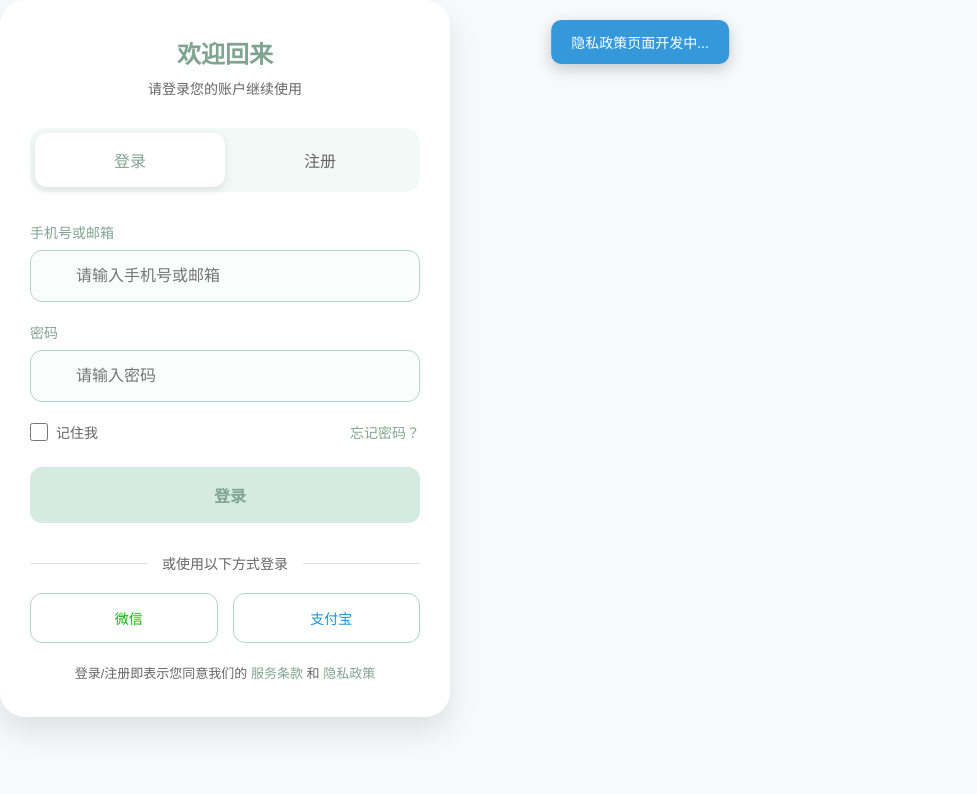
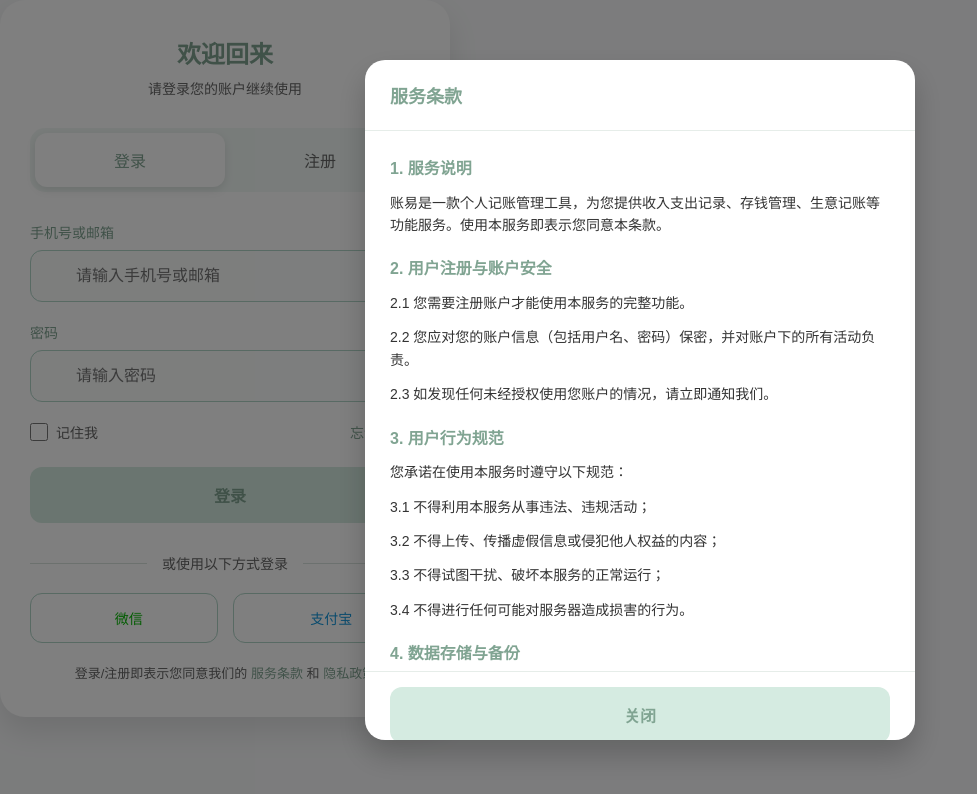
Before and after one commit to Lx6789/zhangyi, a Vue app in the folder frontend/: page /login in a window 1280 px wide. Both pictures are taken after a click on the link "服务条款". Shown: the top 794 px of the page, without its empty margins (0-977 px from the left). Built offline with nearby package versions, Linux system fonts and the light colour scheme.

Commit message:
添加服务条款和隐私政策

```diff
--- a/frontend/src/views/Login.vue
+++ b/frontend/src/views/Login.vue
@@ -279,9 +279,9 @@
           >
           <label for="agreeTerms" class="checkbox-label">
             我已阅读并同意
-            <a href="#" class="privacy-link" @click.prevent="showPrivacyPolicy">服务条款</a>
+            <a href="#" class="privacy-link" @click.prevent="showTermsModal">服务条款</a>
             和
-            <a href="#" class="privacy-link" @click.prevent="showPrivacyPolicy">隐私政策</a>
+            <a href="#" class="privacy-link" @click.prevent="showPrivacyModal">隐私政策</a>
           </label>
         </div>
       </div>
@@ -320,9 +320,9 @@
 
     <div class="privacy-terms">
       登录/注册即表示您同意我们的
-      <a href="#" class="privacy-link" @click.prevent="showPrivacyPolicy">服务条款</a>
+      <a href="#" class="privacy-link" @click.prevent="showTermsModal">服务条款</a>
       和
-      <a href="#" class="privacy-link" @click.prevent="showPrivacyPolicy">隐私政策</a>
+      <a href="#" class="privacy-link" @click.prevent="showPrivacyModal">隐私政策</a>
     </div>
   </div>
 
@@ -559,6 +559,122 @@
       </div>
     </div>
   </div>
+
+  <!-- 服务条款弹窗 -->
+  <div v-if="showTermsModalVisible" class="modal-overlay" @click="closeTermsModal">
+    <div class="modal-content terms-modal" @click.stop>
+      <div class="modal-header">
+        <h3 class="modal-title">服务条款</h3>
+        <button class="modal-close" @click="closeTermsModal">
+          <i class="fas fa-times"></i>
+        </button>
+      </div>
+      <div class="modal-body terms-body">
+        <div class="terms-content">
+          <h4>1. 服务说明</h4>
+          <p>账易是一款个人记账管理工具，为您提供收入支出记录、存钱管理、生意记账等功能服务。使用本服务即表示您同意本条款。</p>
+
+          <h4>2. 用户注册与账户安全</h4>
+          <p>2.1 您需要注册账户才能使用本服务的完整功能。</p>
+          <p>2.2 您应对您的账户信息（包括用户名、密码）保密，并对账户下的所有活动负责。</p>
+          <p>2.3 如发现任何未经授权使用您账户的情况，请立即通知我们。</p>
+
+          <h4>3. 用户行为规范</h4>
+          <p>您承诺在使用本服务时遵守以下规范：</p>
+          <p>3.1 不得利用本服务从事违法、违规活动；</p>
+          <p>3.2 不得上传、传播虚假信息或侵犯他人权益的内容；</p>
+          <p>3.3 不得试图干扰、破坏本服务的正常运行；</p>
+          <p>3.4 不得进行任何可能对服务器造成损害的行为。</p>
+
+          <h4>4. 数据存储与备份</h4>
+          <p>4.1 我们会尽力保障您的数据安全，但建议您定期导出备份重要数据。</p>
+          <p>4.2 如您连续12个月未登录账户，我们有权在提前通知后删除您的数据。</p>
+
+          <h4>5. 服务变更与终止</h4>
+          <p>5.1 我们有权根据业务发展需要调整、暂停或终止部分服务。</p>
+          <p>5.2 如您违反本条款，我们有权立即终止您的账户使用权。</p>
+
+          <h4>6. 免责声明</h4>
+          <p>6.1 本服务按"现状"提供，不保证服务绝对无中断、无错误。</p>
+          <p>6.2 因不可抗力导致的服务中断，我们不承担赔偿责任。</p>
+          <p>6.3 您使用本服务所做的财务决策，风险由您自行承担。</p>
+
+          <h4>7. 条款修改</h4>
+          <p>我们可能会不时修改本条款，修改后的条款将在公布后生效。如您继续使用本服务，即视为同意修改后的条款。</p>
+
+          <h4>8. 联系我们</h4>
+          <p>如有疑问，请联系我们：support@zhangyi.com</p>
+
+          <div class="terms-footer">
+            <p>最后更新日期：2026年1月1日</p>
+          </div>
+        </div>
+      </div>
+      <div class="modal-footer">
+        <button class="modal-button" @click="closeTermsModal">关闭</button>
+      </div>
+    </div>
+  </div>
+
+  <!-- 隐私政策弹窗 -->
+  <div v-if="showPrivacyModalVisible" class="modal-overlay" @click="closePrivacyModal">
+    <div class="modal-content privacy-modal" @click.stop>
+      <div class="modal-header">
+        <h3 class="modal-title">隐私政策</h3>
+        <button class="modal-close" @click="closePrivacyModal">
+          <i class="fas fa-times"></i>
+        </button>
+      </div>
+      <div class="modal-body privacy-body">
+        <div class="privacy-content">
+          <h4>1. 我们收集的信息</h4>
+          <p>1.1 您主动提供的信息：注册时提供的手机号、密码、安全问题和答案；使用过程中输入的收支记录、存钱记录、商品库存等数据。</p>
+          <p>1.2 自动收集的信息：设备信息、IP地址、浏览器类型、访问时间等。</p>
+
+          <h4>2. 信息的使用</h4>
+          <p>2.1 提供、维护和改进我们的服务；</p>
+          <p>2.2 保护您的账户安全，防止欺诈和滥用；</p>
+          <p>2.3 向您发送服务通知和重要更新；</p>
+          <p>2.4 分析使用情况以优化用户体验。</p>
+
+          <h4>3. 信息的存储与保护</h4>
+          <p>3.1 您的密码和安全答案采用加密方式存储，我们无法查看明文。</p>
+          <p>3.2 您的记账数据存储在安全的数据库中，我们会采取合理的技术措施保护数据安全。</p>
+          <p>3.3 尽管我们努力保护您的数据，但任何网络传输都无法保证100%安全。</p>
+
+          <h4>4. 信息的分享</h4>
+          <p>我们不会出售、交易或转让您的个人信息给第三方，以下情况除外：</p>
+          <p>4.1 获得您的明确同意；</p>
+          <p>4.2 法律法规要求；</p>
+          <p>4.3 为保护账易、用户或公众的权利、财产或安全。</p>
+
+          <h4>5. 您的权利</h4>
+          <p>5.1 您有权访问、更正、删除您的个人信息；</p>
+          <p>5.2 您有权导出您的记账数据；</p>
+          <p>5.3 您有权注销账户，注销后您的数据将被永久删除。</p>
+
+          <h4>6. Cookie 和类似技术</h4>
+          <p>我们使用Cookie来记住您的登录状态和偏好设置。您可以通过浏览器设置管理Cookie。</p>
+
+          <h4>7. 未成年人隐私</h4>
+          <p>本服务不面向14岁以下未成年人。如发现未成年人提供了个人信息，我们将及时删除。</p>
+
+          <h4>8. 隐私政策的变更</h4>
+          <p>我们可能会不时更新本隐私政策，变更内容将在本页面公布。重大变更会通过弹窗或邮件通知您。</p>
+
+          <h4>9. 联系我们</h4>
+          <p>如有隐私相关问题，请联系：privacy@zhangyi.com</p>
+
+          <div class="privacy-footer">
+            <p>最后更新日期：2026年1月1日</p>
+          </div>
+        </div>
+      </div>
+      <div class="modal-footer">
+        <button class="modal-button" @click="closePrivacyModal">关闭</button>
+      </div>
+    </div>
+  </div>
 </template>
 
 <script>
@@ -592,6 +708,10 @@ export default {
       showNewPassword: false,
       showConfirmNewPassword: false,
       securityQuestion: '',
+
+      // 服务条款和隐私政策弹窗
+      showTermsModalVisible: false,
+      showPrivacyModalVisible: false,
 
       // 登录表单数据
       loginForm: {
@@ -742,6 +862,36 @@ export default {
           this.showRegisterConfirmPassword = !this.showRegisterConfirmPassword
           break
       }
+    },
+
+    // ==================== 弹窗相关 ====================
+
+    /**
+     * 显示服务条款弹窗
+     */
+    showTermsModal() {
+      this.showTermsModalVisible = true
+    },
+
+    /**
+     * 关闭服务条款弹窗
+     */
+    closeTermsModal() {
+      this.showTermsModalVisible = false
+    },
+
+    /**
+     * 显示隐私政策弹窗
+     */
+    showPrivacyModal() {
+      this.showPrivacyModalVisible = true
+    },
+
+    /**
+     * 关闭隐私政策弹窗
+     */
+    closePrivacyModal() {
+      this.showPrivacyModalVisible = false
     },
 
     // ==================== 模式切换 ====================
@@ -1414,20 +1564,13 @@ export default {
      */
     handleSocialLogin(platform) {
       this.showNotification(`${platform}登录功能开发中...`, 'info')
-    },
-
-    /**
-     * 显示隐私政策
-     */
-    showPrivacyPolicy() {
-      this.showNotification('隐私政策页面开发中...', 'info')
     }
   }
 }
 </script>
 
 <style scoped>
-/* 保持原有的CSS样式不变 */
+/* 保持原有的CSS样式不变，新增服务条款和隐私政策弹窗样式 */
 :root {
   --primary-color: #D5EBE1; /* 天缥 */
   --secondary-color: #B1D5C8; /* 沧浪 */
@@ -1792,10 +1935,84 @@ body {
   border-radius: 20px;
   width: 90%;
   max-width: 450px;
-  max-height: 90vh;
+  max-height: 85vh;
   overflow-y: auto;
   animation: slideUp 0.3s ease;
   box-shadow: 0 15px 30px rgba(0, 0, 0, 0.2);
+}
+
+/* 服务条款和隐私政策弹窗 - 固定大小 */
+.terms-modal,
+.privacy-modal {
+  max-width: 550px;
+  width: 90%;
+}
+
+.terms-body,
+.privacy-body {
+  max-height: calc(85vh - 140px);
+  overflow-y: auto;
+  padding: 20px 25px;
+}
+
+/* 滚动条样式 */
+.terms-body::-webkit-scrollbar,
+.privacy-body::-webkit-scrollbar {
+  width: 6px;
+}
+
+.terms-body::-webkit-scrollbar-track,
+.privacy-body::-webkit-scrollbar-track {
+  background: #f1f1f1;
+  border-radius: 3px;
+}
+
+.terms-body::-webkit-scrollbar-thumb,
+.privacy-body::-webkit-scrollbar-thumb {
+  background: #B1D5C8;
+  border-radius: 3px;
+}
+
+.terms-body::-webkit-scrollbar-thumb:hover,
+.privacy-body::-webkit-scrollbar-thumb:hover {
+  background: #80A492;
+}
+
+/* 内容样式 */
+.terms-content,
+.privacy-content {
+  font-size: 14px;
+  line-height: 1.6;
+  color: var(--text-dark);
+}
+
+.terms-content h4,
+.privacy-content h4 {
+  font-size: 16px;
+  font-weight: 600;
+  color: var(--accent-color);
+  margin: 20px 0 10px 0;
+}
+
+.terms-content h4:first-child,
+.privacy-content h4:first-child {
+  margin-top: 0;
+}
+
+.terms-content p,
+.privacy-content p {
+  margin-bottom: 12px;
+  color: var(--text-dark);
+}
+
+.terms-footer,
+.privacy-footer {
+  margin-top: 20px;
+  padding-top: 15px;
+  border-top: 1px solid var(--primary-color);
+  text-align: center;
+  font-size: 12px;
+  color: var(--text-light);
 }
 
 .modal-header {
@@ -1838,6 +2055,16 @@ body {
   padding: 25px;
 }
 
+.modal-footer {
+  padding: 15px 25px;
+  border-top: 1px solid rgba(128, 164, 146, 0.2);
+}
+
+.modal-footer .modal-button {
+  margin: 0;
+}
+
+/* 忘记密码弹窗样式 */
 .forgot-step {
   animation: fadeIn 0.3s ease;
 }
@@ -2009,6 +2236,11 @@ body {
   .modal-buttons {
     flex-direction: column;
   }
+
+  .terms-body,
+  .privacy-body {
+    padding: 15px 20px;
+  }
 }
 
 /* 动画效果 */
```
